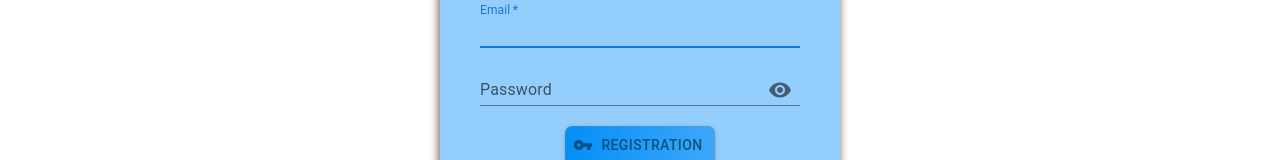
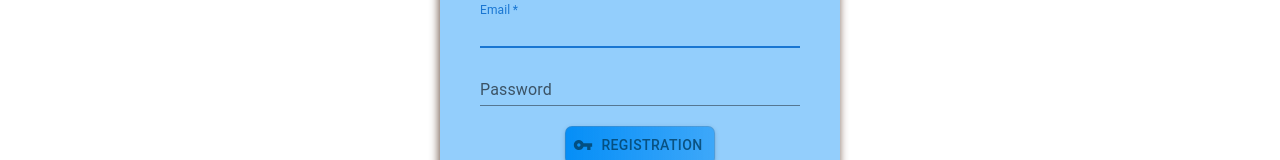
Before and after one commit to Lia-Pavlova/mortgage_calculator_frontend, a React (Create React App) app: page / in a window 1280 px wide. Shown: the part 204-364 px from the top of the page. Built offline with nearby package versions, Linux system fonts and the light colour scheme.

Commit message:
update readme

```diff
--- a/src/pages/BanksPage/BanksPage.js
+++ b/src/pages/BanksPage/BanksPage.js
@@ -119,7 +119,7 @@ const BanksPage = () => {
         </>
       ) : (
         <>
-          <p>You don’t have any banks yet.</p>
+          <p className={s.not_title}>You don’t have any banks yet.</p>
           <button
             className={s.btn_add}
             onClick={() => {
--- a/src/pages/BanksPage/BanksPage.module.css
+++ b/src/pages/BanksPage/BanksPage.module.css
@@ -34,6 +34,11 @@
   background-position: 0px;
   box-shadow: none;
   border: solid 1px #fcfcfc;
+}
+
+.not_title {
+  font-family: Dancing;
+  margin-top: 20px;
 }
 
 .btn_add {
--- a/src/pages/HomePage/HomePage.js
+++ b/src/pages/HomePage/HomePage.js
@@ -1,9 +1,5 @@
 import { useState } from 'react'
 import { registration, login } from '../../service/authorization.js'
-import Visibility from '@mui/icons-material/Visibility'
-import VisibilityOff from '@mui/icons-material/VisibilityOff'
-import InputAdornment from '@mui/material/InputAdornment'
-import IconButton from '@mui/material/IconButton'
 import Input from '@mui/material/Input'
 import InputLabel from '@mui/material/InputLabel'
 import FormControl from '@mui/material/FormControl'
@@ -19,7 +15,6 @@ import {
 const HomePage = ({ setIsLoggedIn }) => {
   const [email, setEmail] = useState('')
   const [password, setPassword] = useState('')
-  const [passwordShow, setPasswordShow] = useState(false)
 
   const registerUser = async () => {
     await registration({ email, password })
@@ -80,19 +75,6 @@ const HomePage = ({ setIsLoggedIn }) => {
               autoComplete="off"
               value={password}
               onChange={onChange}
-              endAdornment={
-                <InputAdornment position="end">
-                  <IconButton
-                    aria-label="toggle password visibility"
-                    onClick={() => setPasswordShow(!passwordShow)}
-                    onMouseDown={(e) => {
-                      e.preventDefault()
-                    }}
-                  >
-                    {passwordShow ? <VisibilityOff /> : <Visibility />}
-                  </IconButton>
-                </InputAdornment>
-              }
             />
           </FormControl>
           <StyledButton
```
Also changed, not shown: 2 other files (tests, documents, lock files or other folders).
